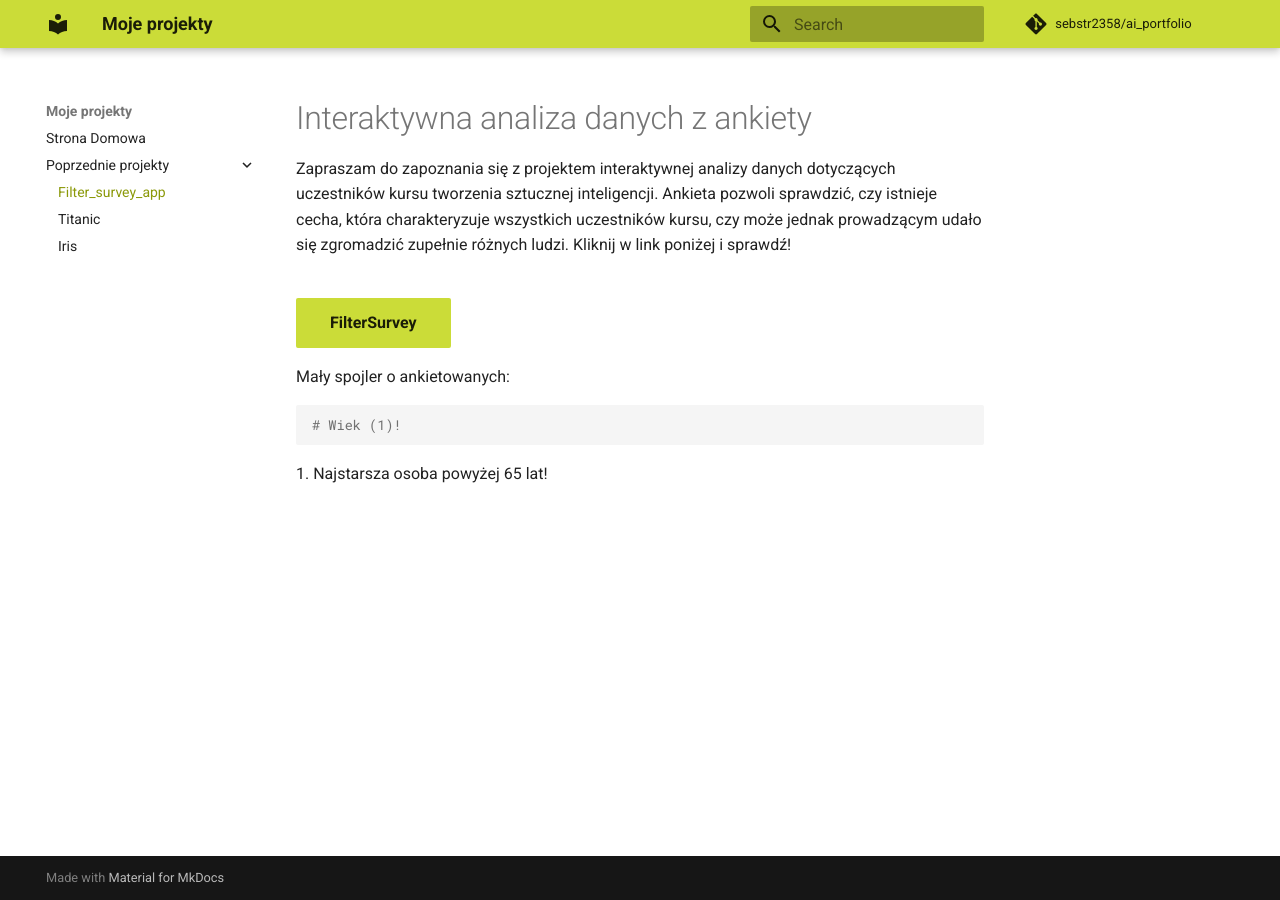
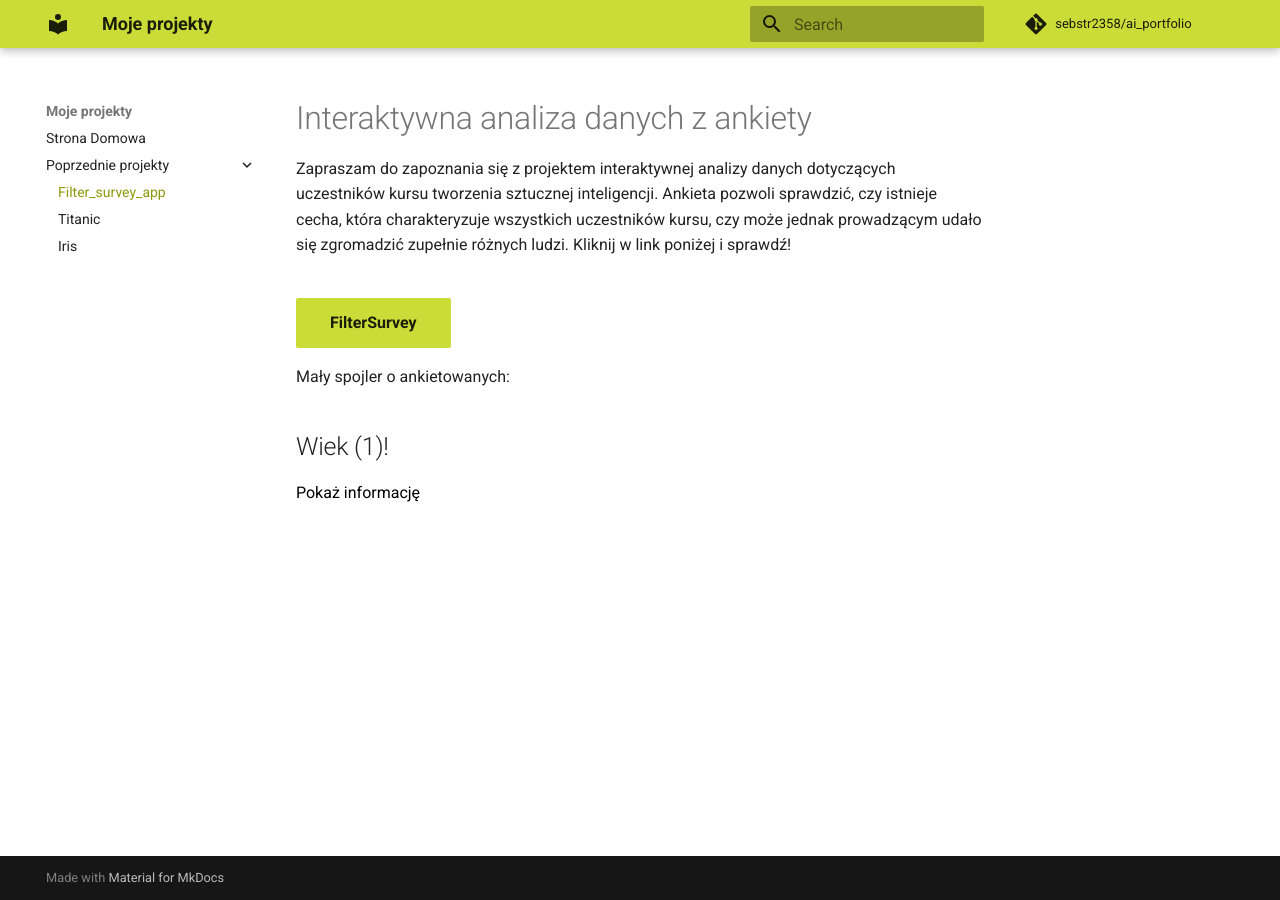
Before and after one commit to sebstr2358/ai_portfolio, an MkDocs documentation site: the page built from docs/filter_survey_app/index.md, in a window 1280 px wide. Built offline with MkDocs 1.6.1 and Material for MkDocs 9.7.7, drawn with Linux system fonts in a browser that asks for light colours; comment, search, counter and statistics services are not loaded; part of the change alters nothing that is shown.

Commit message:
added grid

````diff
--- a/docs/filter_survey_app/index.md
+++ b/docs/filter_survey_app/index.md
@@ -9,7 +9,21 @@
 <a href="https://filtersurveyapp.streamlit.app/" class="md-button md-button--primary" target='_blank'>FilterSurvey</a>
 
 <p>Mały spojler o ankietowanych:</p>
-``` yaml
-# Wiek (1)!
-```
-1. Najstarsza osoba powyżej 65 lat!
+
+<h2>Wiek (1)!</h2>
+<button onclick="toggleVisibility()">Pokaż informację</button>
+
+<div id="hidden-text" style="display: none; margin-top: 10px;">
+    <p>1. Najstarsza osoba powyżej 65 lat!</p>
+</div>
+
+<script>
+function toggleVisibility() {
+    var x = document.getElementById("hidden-text");
+    if (x.style.display === "none") {
+        x.style.display = "block";
+    } else {
+        x.style.display = "none";
+    }
+}
+</script>
````
